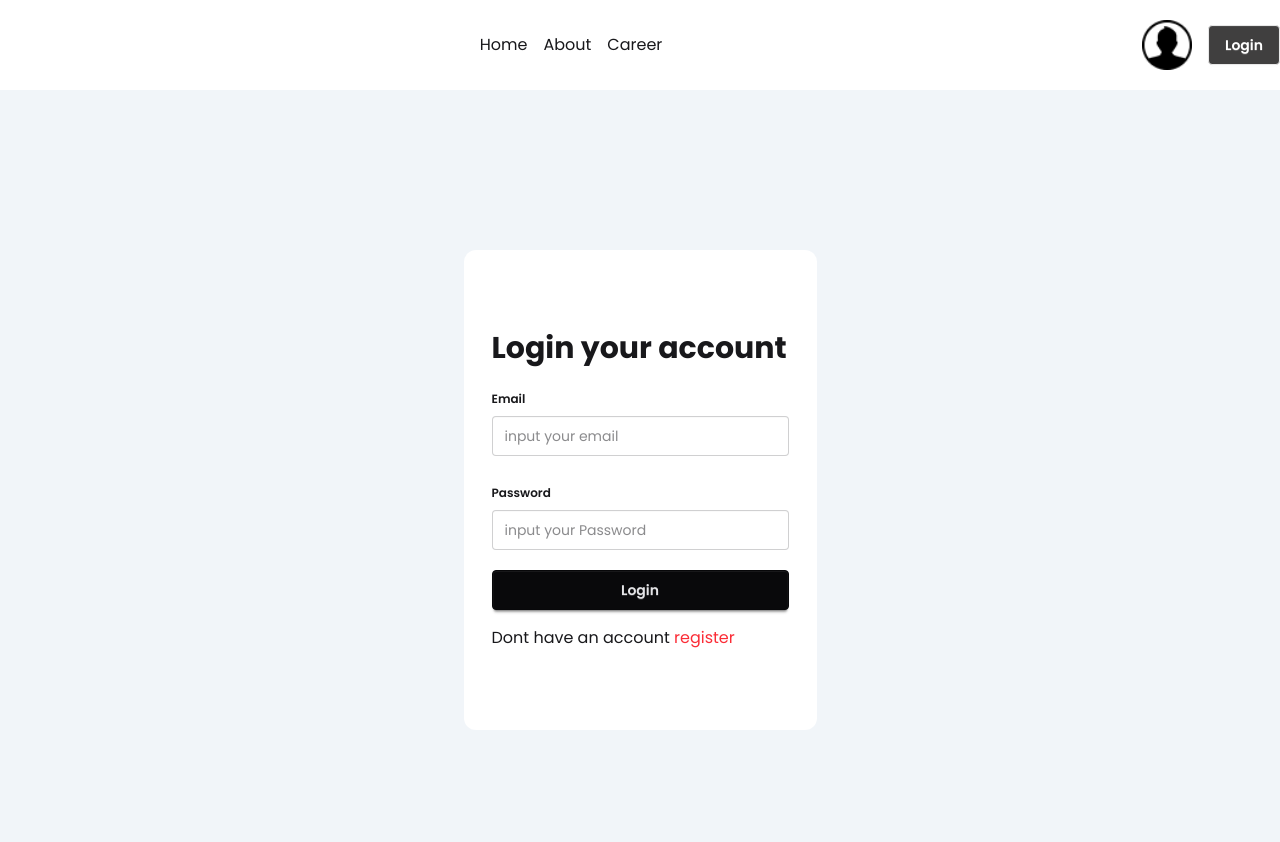
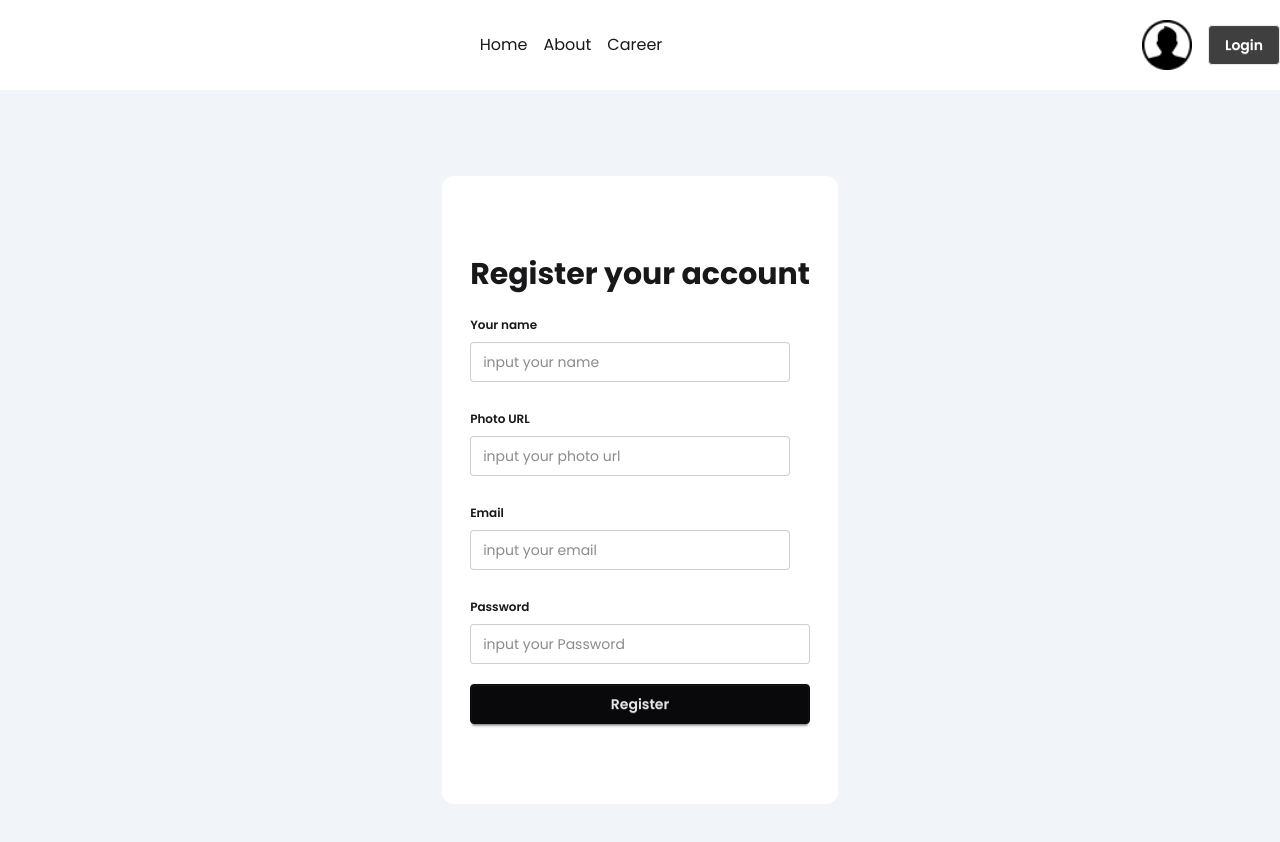
Before and after one commit to surayaafroze/Dragon_News, a Next.js app: page /register in a window 1280 px wide. Shown: the top 842 px of the page. Built offline with nearby package versions, Linux system fonts and the light colour scheme.

Commit message:
improve form styling

```diff
--- a/src/app/(auth)/register/page.jsx
+++ b/src/app/(auth)/register/page.jsx
@@ -1,6 +1,5 @@
 'use client'
 
-import Link from 'next/link';
 import React from 'react';
 import { useForm } from 'react-hook-form';
 
@@ -13,10 +12,22 @@ const registerPage = () => {
    <div className=' bg-slate-100 mt-5 '>
      <div className='flex justify-center items-center max-w-7xl mx-auto  rounded-xl min-h-screen'>
     <div className='bg-white p-4 rounded-xl py-20 px-7'>
-      <h2 className='text-3xl font-bold mb-4'>Login your account</h2>
+      <h2 className='text-3xl font-bold mb-4'>Register your account</h2>
 
       <form className='space-y-4' onSubmit={handleSubmit(handelerFunction)}>
         <fieldset className="fieldset">
+  <legend className="fieldset-legend"> Your name</legend>
+  <input type="text" {...register("name" , { required: 'name filed is required' })}
+  className="input" placeholder="input your name" />
+    {errors.name && <p className='text-red-500'>{errors.name.message}</p> }
+</fieldset>
+        <fieldset className="fieldset">
+  <legend className="fieldset-legend"> Photo URL</legend>
+  <input type="text" {...register("photo" , { required: 'photo url filed is required' })}
+  className="input" placeholder="input your photo url" />
+    {errors.photo && <p className='text-red-500'>{errors.photo.message}</p> }
+</fieldset>
+<fieldset className="fieldset">
   <legend className="fieldset-legend">Email</legend>
   <input type="text" {...register("email" , { required: 'email filed is required' })}
   className="input" placeholder="input your email" />
@@ -27,9 +38,9 @@ const registerPage = () => {
   <input type="text" {...register("password", { required: 'password filed is required' })}  className="input w-full" placeholder="input your Password" />
     {errors.password && <p className='text-red-500'>{errors.password.message}</p> }
 </fieldset>
-<button className="btn btn-neutral w-full">Login</button>
+<button className="btn btn-neutral w-full">Register</button>
       </form>
-     <p className='mt-4'>Dont have an account <Link href='/register' className='text-red-500'>register</Link></p>
+
     </div>
     </div>
    </div>
```
